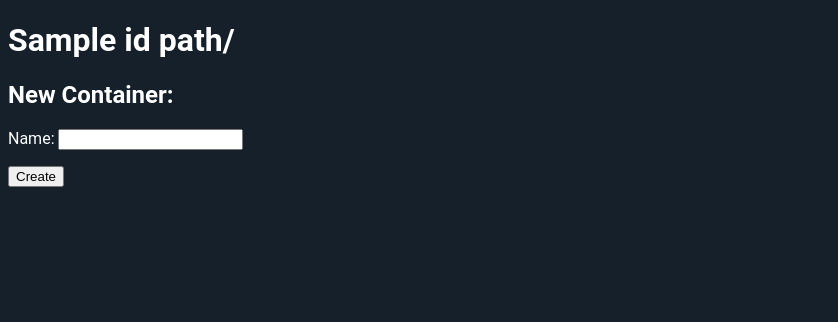
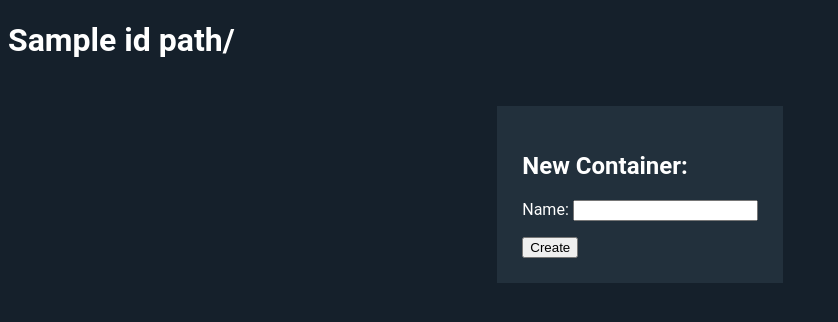
Before and after one commit to myOmikron/component-organizer, a Django app: template component_organizer/templates/frontend/container_form.html in a window 1280 px wide. Shown: the top 322 px of the page, without its empty margins (0-838 px from the left). Run offline with Django 3.2, Linux system fonts and the light colour scheme; tables that the repository leaves empty hold one stand-in row (values such as "Sample post"); the template is opened without the code that fills it: values that come from a table or form of the project are taken from there, most other values are stand-ins (such as "Sample title", 1, 10 or a date in 2020).

Commit message:
beautified container_form, fixed linewrap

```diff
--- a/component_organizer/static/css/main.css
+++ b/component_organizer/static/css/main.css
@@ -3,6 +3,7 @@
     flex-direction: row;
     align-items: center;
     justify-content: center;
+    flex-wrap: wrap;
 }
 
 .item-box {
@@ -31,3 +32,11 @@ img {
     -webkit-filter: grayscale(100%) invert(100%); /* Safari 6.0 - 9.0 */
     filter: grayscale(40%) invert(100%);
 }
+
+.container-form {
+    background-color: #22303c;
+    margin: 2vw;
+    padding: 2vw;
+    justify-content: center;
+    align-items: center;
+}
--- a/component_organizer/templates/frontend/container_form.html
+++ b/component_organizer/templates/frontend/container_form.html
@@ -1,9 +1,13 @@
 {% extends 'frontend/breadcrumps.html' %}
 {% block content %}
-<h2>New Container:</h2>
-<form method="POST" enctype="multipart/form-data">
-    {% csrf_token %}
-    {{ form.as_p }}
-    <input type="submit" value="Create">
-</form>
+<div class="horizontal">
+    <form method="POST" enctype="multipart/form-data">
+        <div class="container-form">
+            <h2>New Container:</h2>
+            {% csrf_token %}
+            {{ form.as_p }}
+            <input type="submit" value="Create">
+        </div>
+    </form>
+</div>
 {% endblock %}
```
